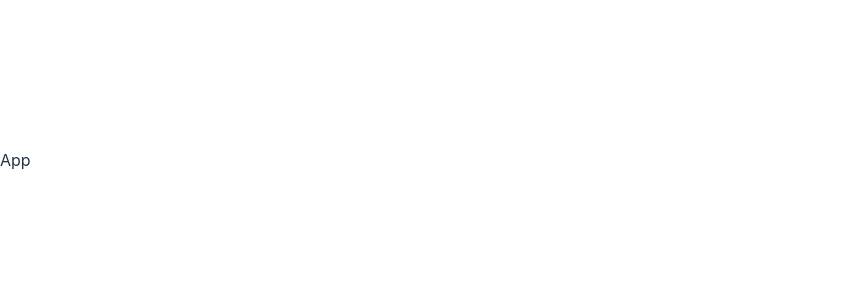
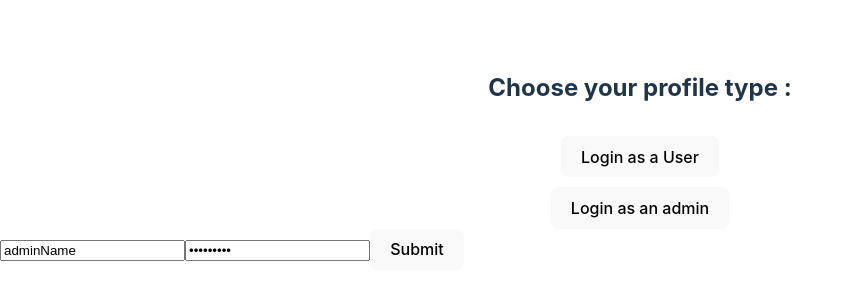
Before and after one commit to AthulKM/Cam4You, a React (Vite) app: page /AdminLogin in a window 1280 px wide. Shown: the part 240-540 px from the top of the page, without its empty margins (0-853 px from the left). Built offline with nearby package versions, Linux system fonts and the light colour scheme.

Commit message:
updated on 05/07/2024

```diff
--- a/src/App.css
+++ b/src/App.css
@@ -0,0 +1,25 @@
+#root {
+  width: 100%;
+  height: 100%;
+}
+
+.hCentered {
+  margin: 0 auto;
+}
+.mt-10 {
+  margin-top: 10px;
+}
+
+.f-dir-col {
+  display: flex;
+  flex-direction: column;
+}
+.ta-center {
+  text-align: center;
+}
+.w-100 {
+  width: 100%;
+}
+.h-100 {
+  height: 100%;
+}
--- a/src/App.jsx
+++ b/src/App.jsx
@@ -1,8 +1,46 @@
 import React from 'react'
+import './App.css';
+import { Routes, Route, useNavigate } from 'react-router-dom'
+import Login from './components/Login'
+import AdminLogin from './components/AdminLogin';
+import UserLogin from './components/UserLogin';
+
+
+
+
 
 const App = () => {
+  const navigate = useNavigate();
+  const adminLoginClicked = () => navigate('/AdminLogin');
+  const userLoginClicked = ()=>navigate('/UserLogin')
+
+
   return (
-    <div>App</div>
+
+    < div className='hCentered w-100 h-100'>
+      <div className='ta-center w-100 h-100'>
+        <h2>Choose your profile type : </h2>
+        <div className='f-dir-col'>
+          <button className='userLogin hCentered mt-10' onClick={userLoginClicked}>Login as a User</button>
+          <button className='adminLogin hCentered mt-10' onClick={adminLoginClicked}> Login as an admin</button>
+        </div>
+      </div>
+
+
+
+
+
+      <Routes>
+        {/* <Route path='/' element={<App/>}/> */}
+        <Route path='/Login' element={<Login />} />
+        <Route path='/AdminLogin' element={<AdminLogin />} />
+        <Route path='/UserLogin' element={<UserLogin/>} />
+      </Routes>
+
+
+    </div>
+
+
   )
 }
 
--- /dev/null
+++ b/src/components/AdminLogin.jsx
@@ -0,0 +1,23 @@
+import React from 'react'
+
+const AdminLogin = () => {
+    const adminAuth = () => alert('Admin logged in');
+    function adminPassCheck() {
+        console.log("Password is entered");
+    }
+
+    return (
+
+      <div>
+          <form>
+        <input type="text" value="adminName" onChange={(e)=>e.target.value} placeholder='AdminName' />
+          <input type='password' value="adminPass" placeholder='Password' onChange={adminPassCheck}/>
+          <button onClick={adminAuth}>Submit</button>
+          </form>
+
+
+    </div>
+  )
+}
+
+export default AdminLogin
--- /dev/null
+++ b/src/components/Login.jsx
@@ -0,0 +1,10 @@
+import React from 'react'
+
+
+const Login = () => {
+  return (
+    <div>Login Page</div>
+  )
+}
+
+export default Login
--- /dev/null
+++ b/src/components/UserLogin.jsx
@@ -0,0 +1,9 @@
+import React from 'react'
+
+const UserLogin = () => {
+  return (
+    <div>UserLogin</div>
+  )
+}
+
+export default UserLogin;
--- a/src/main.jsx
+++ b/src/main.jsx
@@ -2,11 +2,13 @@ import React from 'react'
 import ReactDOM from 'react-dom/client'
 import App from './App.jsx'
 import './index.css'
-
+import { BrowserRouter } from 'react-router-dom';
 
 ReactDOM.createRoot(document.getElementById('root')).render(
   <React.StrictMode>
+    <BrowserRouter>
+      <App />
+    </BrowserRouter>
 
-    <App />
   </React.StrictMode>,
 )
```
